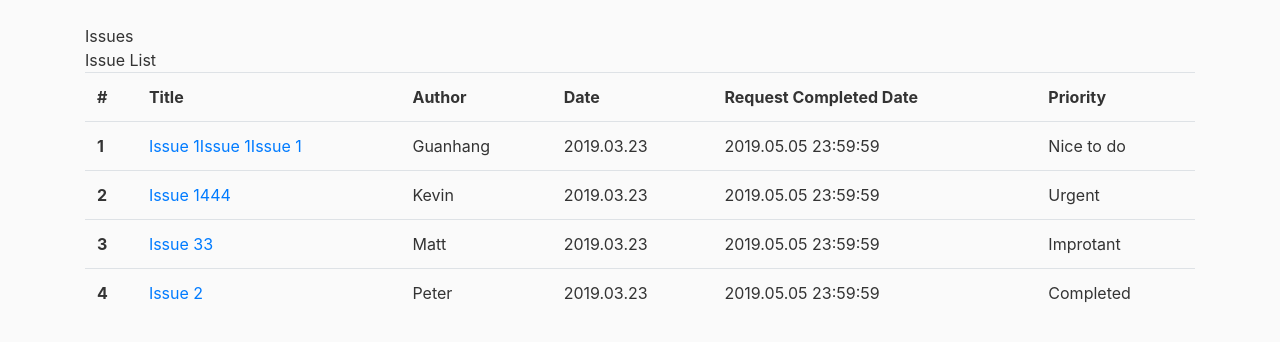
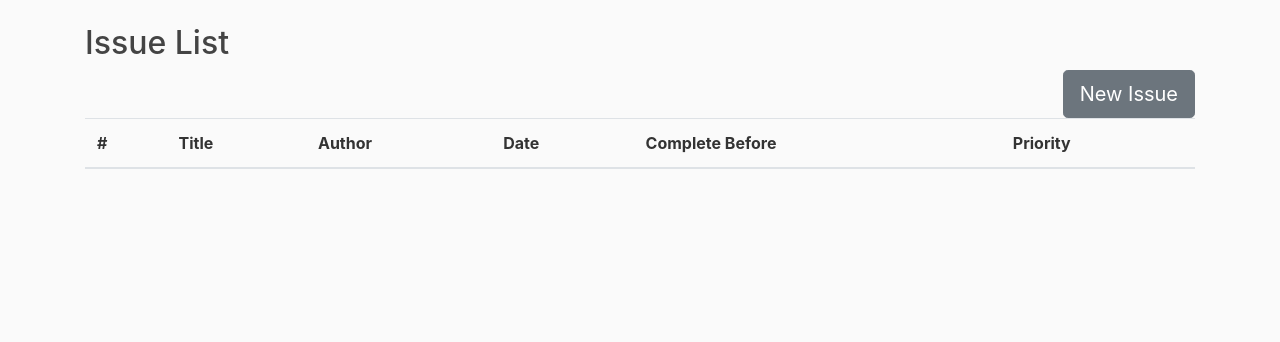
Before and after one commit to matttse/projectmanagementservice, a Flask app: page /issues in a window 1280 px wide. Shown: the part 56-398 px from the top of the page. Run offline with Flask 2, Linux system fonts and the light colour scheme; lists and menus that the app fills with data are empty; some libraries are stand-ins or nearby versions.

Commit message:
issuepage

```diff
--- a/pmsapp/templates/issues.html
+++ b/pmsapp/templates/issues.html
@@ -1,61 +1,78 @@
 {% extends "layout.html" %}
 {% block content %}
-{% block title %}Issues{% endblock %}
-{% block head %}<link rel="stylesheet" href="{{ url_for('static',filename='css/mainpage.css') }}">{% endblock %}
-{% block main %}
-
-
 
     <div class="panel panel-default">
   <!-- Default panel contents -->
-  <div class="panel-heading">Issue List</div>
+  <h2 class="panel-heading">Issue List</h2>
+        <a role="button" class="btn btn-secondary btn-lg" style = "float: right;" href= {{ url_for('add_issue') }}>New Issue</a>
+
 
   <!-- Table -->
-  <table class="table">
-    <tr>
+  <table class="table table-striped">
+
+      <thead>
+      <tr>
         <th>#</th>
         <th>Title</th>
         <th>Author</th>
         <th>Date</th>
-        <th>Request Completed Date</th>
+        <th>Complete Before</th>
         <th>Priority</th>
     </tr>
-    <tr>
-        <th>1</th>
-        <td><a href="#">Issue 1Issue 1Issue 1</td>
-        <td>Guanhang</td>
-        <td>2019.03.23</td>
-        <td>2019.05.05 23:59:59</td>
-        <td class="ntd_issue">Nice to do</td>
+      </thead>
+      <tbody>
+{#{% for issue in issues %}#}
+{#      <tr>#}
+{#        <th>{{ issue.id }}</th>#}
+{#            <td><a href="#">{{ issue.title }}</a></td>#}
+{#        <td>{{ issue.author }}</td>#}
+{#        <td>{{ issue.date_posted }}</td>#}
+{#        <td>{{ issue.date_request }}</td>#}
+{#        <td class="ntd_issue" style = "color: darkgreen">{{ issue.priority }}</td>#}
+{#    </tr>#}
+{#{% endfor %}#}
 
-    </tr><tr>
 
-        <th>2</th>
-        <td><a href="#">Issue 1444</td>
-        <td>Kevin</td>
-        <td>2019.03.23</td>
-        <td>2019.05.05 23:59:59</td>
-        <td class="urgent_issue">Urgent</td>
+{#      <tr>#}
+{##}
+{#        <th>{{  }}</th>#}
+{#            <td><a href="#">Issue 1Issue 1Issue 1</a></td>#}
+{#        <td>Guanhang</td>#}
+{#        <td>2019.03.23</td>#}
+{#        <td>2019.05.05</td>#}
+{#        <td class="ntd_issue" style = "color: darkgreen">Nice to do</td>#}
+{##}
+{##}
+{#    </tr>#}
+{#<tr>#}
+{##}
+{#        <th>2</th>#}
+{#        <td><a href="#">Issue 1444</td>#}
+{#        <td>Kevin</td>#}
+{#        <td>2019.03.23</td>#}
+{#        <td>2019.05.05</td>#}
+{#        <td class="urgent_issue"  style = "color: red">Urgent</td>#}
+{##}
+{#    </tr><tr>#}
+{##}
+{#        <th>3</th>#}
+{#        <td><a href="#">Issue 33</td>#}
+{#        <td>Matt</td>#}
+{#        <td>2019.03.23</td>#}
+{#        <td>2019.05.05</td>#}
+{#        <td class="important_issue" style = "color: orangered;">Improtant</td>#}
+{#    </tr><tr>#}
+{##}
+{#        <th>4</th>#}
+{#        <td><a href="#">Issue 2</td>#}
+{#        <td>Peter</td>#}
+{#        <td>2019.03.23</td>#}
+{#        <td>2019.05.05</td>#}
+{#        <td class="completed_issue" style = "color: #225599;">Completed</td>#}
+{#</tr>#}
 
-    </tr><tr>
-
-        <th>3</th>
-        <td><a href="#">Issue 33</td>
-        <td>Matt</td>
-        <td>2019.03.23</td>
-        <td>2019.05.05 23:59:59</td>
-        <td class="important_issue">Improtant</td>
-    </tr><tr>
-
-        <th>4</th>
-        <td><a href="#">Issue 2</td>
-        <td>Peter</td>
-        <td>2019.03.23</td>
-        <td>2019.05.05 23:59:59</td>
-        <td class="completed_issue">Completed</td>
-</tr>
+      </tbody>
 
   </table>
 </div>
 {% endblock %}
-{% endblock content %}
```
